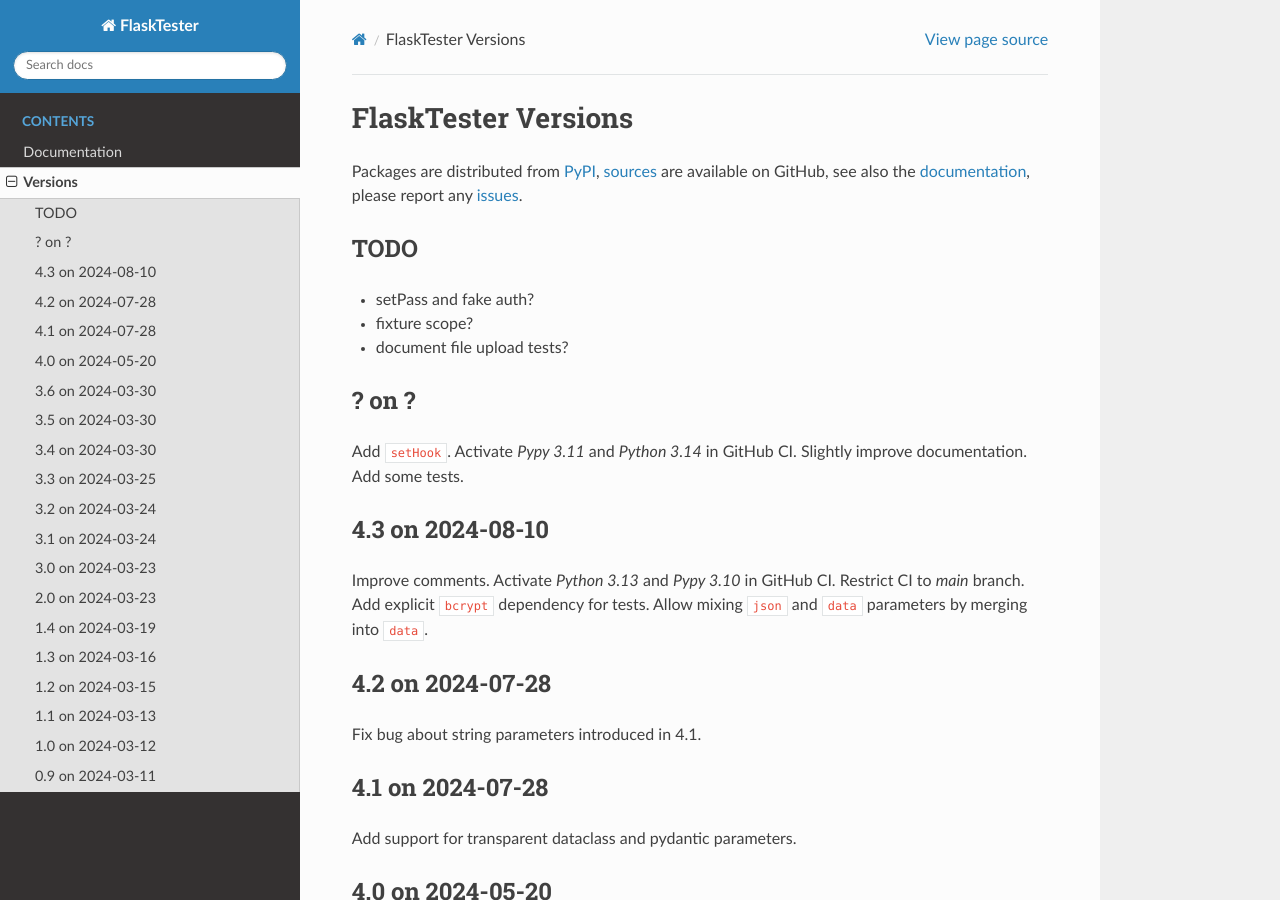
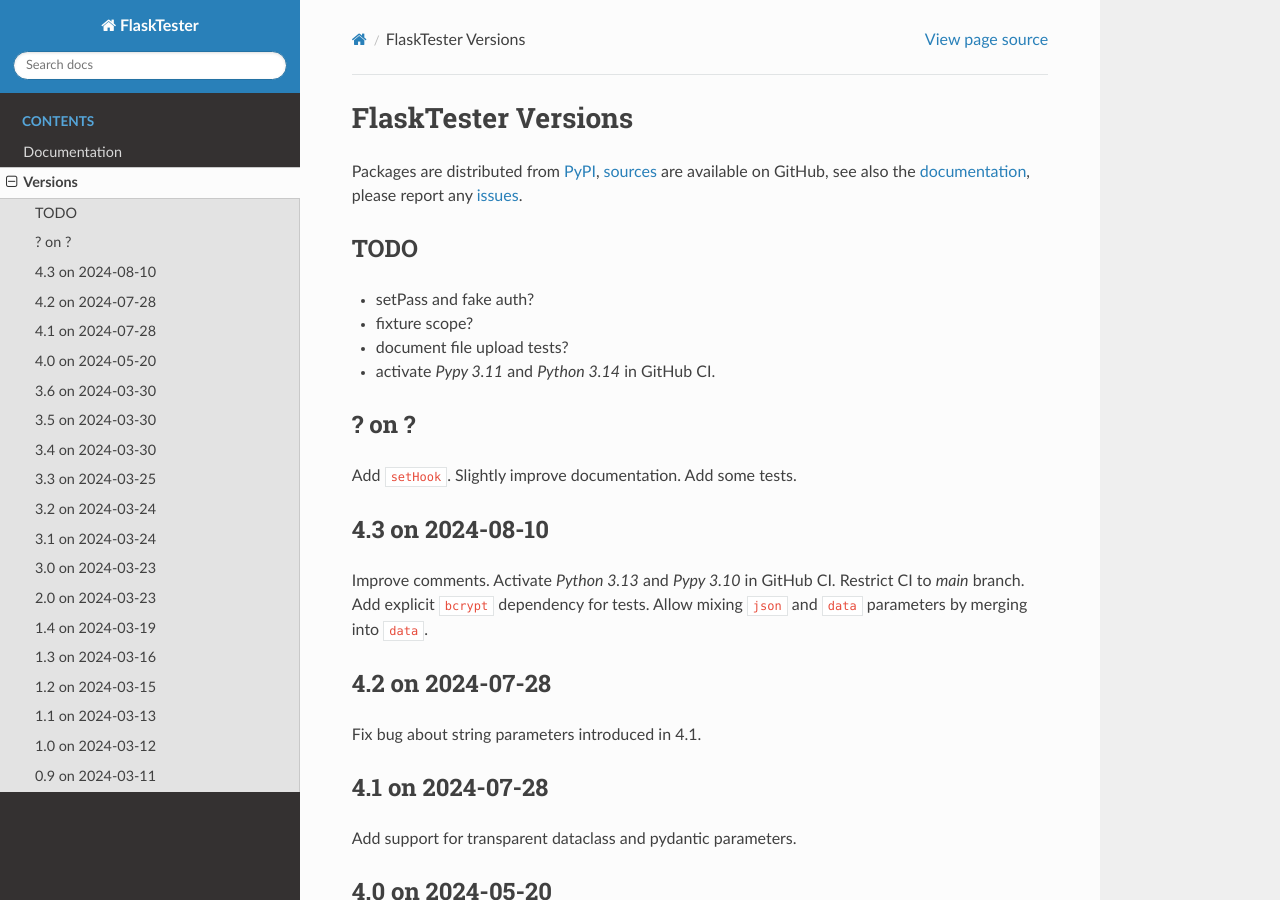
Before and after one commit to zx80/flask-tester, a Sphinx documentation site: the page built from docs/versions.md, in a window 1280 px wide and 900 px high. Built offline with Sphinx 7.4.7 and the Read the Docs theme 3.1.0, drawn with Linux system fonts in a browser that asks for light colours; pages that are not in the unit, such as notebooks, are missing from menus.

Commit message:
remove non working CI

```diff
--- a/docs/versions.md
+++ b/docs/versions.md
@@ -10,11 +10,11 @@
 - setPass and fake auth?
 - fixture scope?
 - document file upload tests?
+- activate _Pypy 3.11_ and _Python 3.14_ in GitHub CI.
 
 ## ? on ?
 
 Add `setHook`.
-Activate _Pypy 3.11_ and _Python 3.14_ in GitHub CI.
 Slightly improve documentation.
 Add some tests.
 
```
Also changed, not shown: 1 other file.
